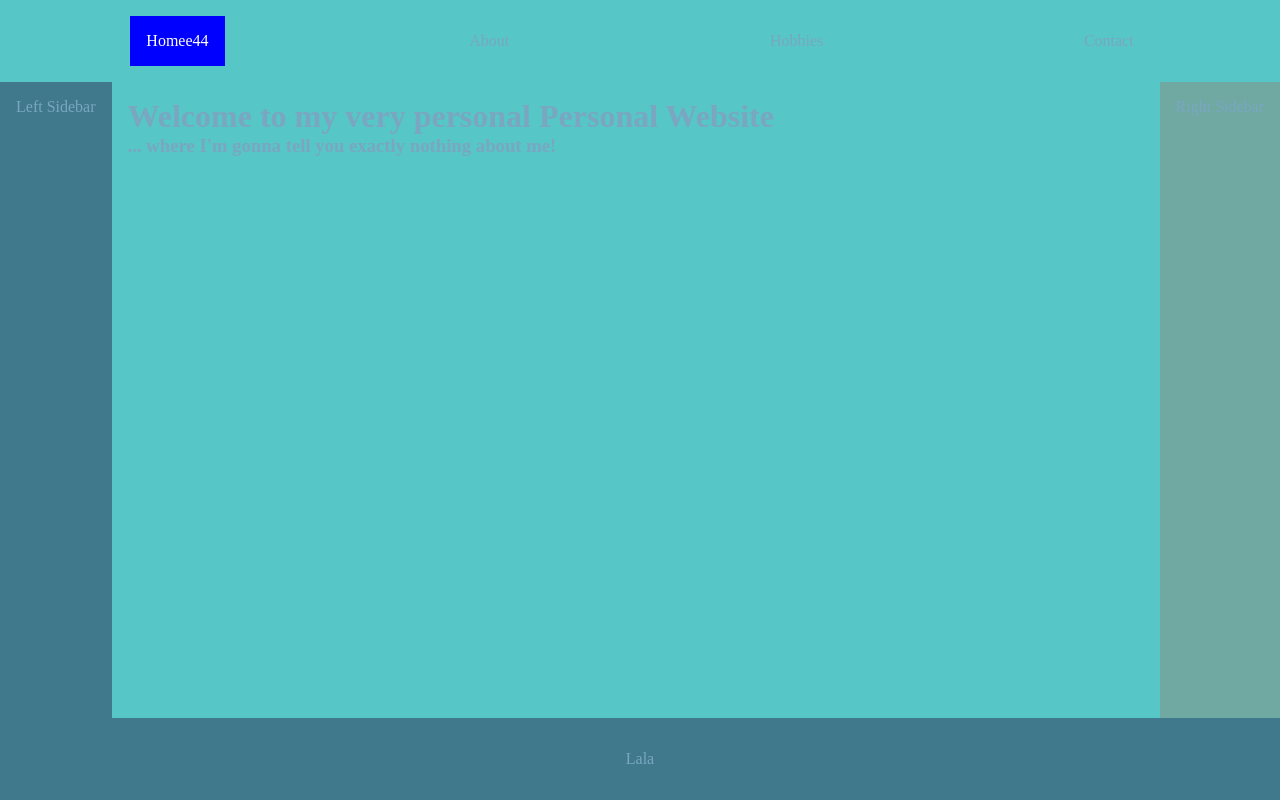
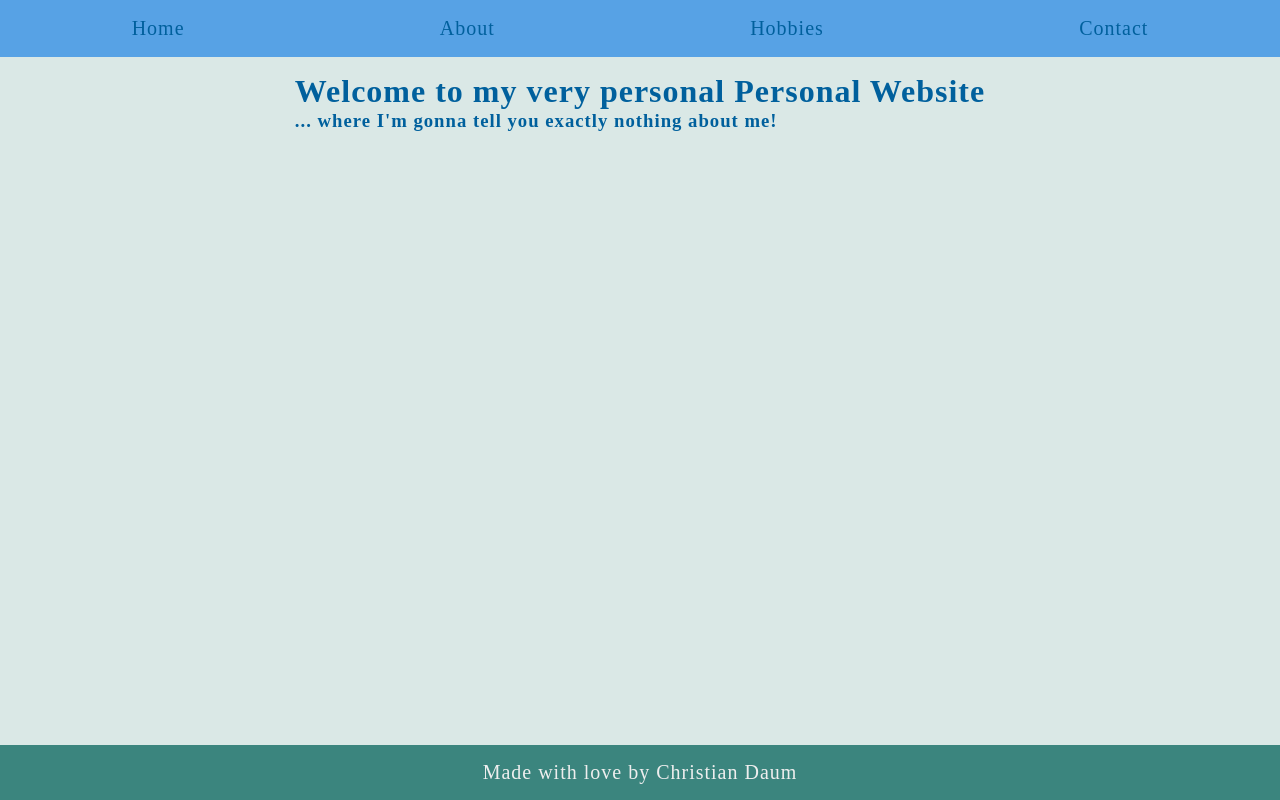
Before and after one commit to mayinx/rick-n-morty-on-steroids, a React app: page / in a window 1280 px wide. Built offline with nearby package versions, Linux system fonts and the light colour scheme; a web font is replaced by a local one.

Commit message:
Add base project structure

```diff
--- a/src/components/app/App.js
+++ b/src/components/app/App.js
@@ -10,21 +10,31 @@ function App() {
     <div className="App">
       <header className="App__header">
         <nav className="App__nav">
+          <ul>
+            <li>
               <NavLink className="NavLink" to="/">
-            Homee44
+                Home
               </NavLink>
+            </li>
+
+            <li>
               <NavLink className="NavLink" to="/about">
                 About
               </NavLink>
+            </li>
+            <li>
               <NavLink className="NavLink" to="/hobbies">
                 Hobbies
               </NavLink>
+            </li>
+            <li>
               <NavLink className="NavLink" to="/contact">
                 Contact
               </NavLink>
+            </li>
+          </ul>
         </nav>
       </header>
-      <div class="left-sidebar">Left Sidebar</div>
       <main>
         <Switch>
           <Route exact path="/">
@@ -41,8 +51,9 @@ function App() {
           </Route>
         </Switch>
       </main>
-      <div class="right-sidebar">Right Sidebar</div>
-      <footer>Lala</footer>
+      <footer>
+        <div>Made with love by Christian Daum</div>
+      </footer>
     </div>
   );
 }
--- a/src/index.css
+++ b/src/index.css
@@ -1,9 +1,10 @@
+@import url(https://fonts.googleapis.com/css?family=News+Cycle);
 @import "styles/_base.css";
 @import "styles/_utils.css";
 @import "styles/_buttons.css";
 @import "styles/_tags.css";
-/* @import "styles/_layout-1.css"; */
-@import "styles/_layout-2.css";
+@import "styles/_layout-1.css";
+/* @import "styles/_layout-2.css"; */
 @import "styles/_header.css";
 @import "styles/_header-nav.css";
 @import "styles/_footer.css";
--- a/src/styles/_base.css
+++ b/src/styles/_base.css
@@ -9,7 +9,8 @@
 html {
   font-size: 16px;
   font-family: "News Cycle";
-  /* to prvgent scrolling of the body - we just want scrolling in the main container  */
+  letter-spacing: 1px;
+  /* to prevent scrolling of the body - we just want scrolling in the main container  */
   height: 100%;
   overflow: hidden;
   color: var(--page-font-color);
@@ -21,19 +22,19 @@ p {
 
 :root {
   /* CSS HEX */
-  --primary-color: #56c6c6;
-  --secondary-color: #004c6d;
-  --tertiary-color: #346888;
-  --quaternary-color: #5886a5;
-  --quinary-color: #7aa6c2;
+  --primary-color: #57a2e5; /* header */
+  --secondary-color: #dae8e6; /* main */
+  --tertiary-color: #3b857e; /* footer */
+  --quaternary-color: #00609d; /* main font color */
+  --quinary-color: #00c4f1; /* hover bg nav item */
   --senary-color: #9dc6e0;
 
   /* quaternary, quinary, senary, septenary, octonary, nonary */
 
   --header-height-mobile: 75px;
 
-  --page-bg-color: var(--senary-color);
-  --page-font-color: var(--quinary-color);
+  --page-bg-color: var(--secondary-color);
+  --page-font-color: var(--quaternary-color);
   --hover-font-color: #eee;
 
   /* HEADER */
@@ -42,25 +43,25 @@ p {
   --header-border-bottom-color: var(--secondary-color);
 
   /* LEFT SIDEBAR */
-  --left-sb-bg-color: #40798cff;
-  --left-sb-font-color: var(--page-font-color);
+  /* --left-sb-bg-color: #40798cff;
+  --left-sb-font-color: var(--page-font-color); */
 
   /* MAIN */
-  --main-bg-color: var(--primary-color);
+  --main-bg-color: var(--secondary-color);
   --main-font-color: var(--page-font-color);
 
   /* RIGHT SIDEBAR */
-  --right-sb-bg-color: #70a9a1ff;
-  --right-sb-font-color: var(--page-font-color);
+  /* --right-sb-bg-color: #70a9a1ff;
+  --right-sb-font-color: var(--page-font-color); */
 
   /* FOOTER*/
-  --footer-bg-color: #40798c;
-  --footer-font-color: var(--page-font-color);
+  --footer-bg-color: var(--tertiary-color);
+  --footer-font-color: var(--hover-font-color);
 
   /* MAIN NAV */
   --nav-item-link-color: var(--page-font-color);
-  --nav-item-hover-bg-color: var(--secondary-color);
-  --nav-item-hover-border-color: var(--tertiary-color);
+  --nav-item-hover-bg-color: var(--quinary-color);
+  --nav-item-hover-border-color: #6b8fdb;
   --nav-item-hover-font-color: var(--hover-font-color);
 
   --form-inputs-bg-color: #f5f5f5;
--- a/src/styles/_header-nav.css
+++ b/src/styles/_header-nav.css
@@ -1,20 +1,55 @@
 .App__nav {
   display: flex;
   justify-content: space-around;
+
+  /* flex: auto; */
 }
 
-.App__nav .NavLink {
-  padding: 1rem;
-  color: var(--nav-item-link-color);
-  text-decoration: none;
+.App__nav ul {
+  list-style-type: none;
+  display: flex;
+  flex-direction: row;
+  text-align: center;
+  align-items: stretch;
+  justify-content: center;
+  width: 100%;
+  gap: 0.5rem;
 }
 
-.App__nav .active {
-  color: white;
-  background-color: blue;
+.App__nav ul li {
+  flex: 1 1 auto;
+  display: flex;
+  align-items: center;
+  justify-content: center;
+
+  text-align: center;
+  transition: all 0.3s;
+  border: 1px solid transparent;
 }
 
-/* --nav-item-link-color: var(--page-font-color);
---nav-item-hover-bg-color: var(--secondary-color);
---nav-item-hover-border-color: var(--tertiary-color);
---nav-item-hover-font-color: var(--hover-font-color); */
+.App__nav ul li.active,
+.App__nav ul li:hover {
+  background-color: var(--nav-item-hover-bg-color);
+  color: var(--nav-item-hover-font-color);
+  border-radius: 10px;
+  border: 1px solid var(--nav-item-hover-border-color);
+}
+
+.App__nav ul li a {
+  padding: 0.5rem;
+  flex: auto;
+  display: flex;
+  justify-content: center;
+  text-decoration: none;
+  color: var(--nav-item-link-color);
+  align-items: center;
+  /* justify-content: flex-start; */
+  justify-content: center;
+  font-size: 1.25rem;
+  /* padding: 1rem; */
+}
+
+.App__nav ul li.active a,
+.App__nav ul li:hover a {
+  color: var(--nav-item-hover-font-color);
+}
--- a/src/styles/_layout-1.css
+++ b/src/styles/_layout-1.css
@@ -11,6 +11,8 @@ header {
   text-align: center;
   color: var(--header-font-color);
   background-color: var(--header-bg-color);
+  padding: 0.5rem;
+  font-size: 1.25rem;
 }
 
 main {
@@ -26,6 +28,13 @@ main {
 footer {
   color: var(--footer-font-color);
   background-color: var(--footer-bg-color);
-  height: 3rem;
+  /* height: 3rem; */
   margin-top: auto;
+  padding: 1rem;
+
+  font-size: 1.25rem;
+
+  display: flex;
+  align-items: center;
+  justify-content: center;
 }
```
Also changed, not shown: 4 other files. Lines whose indentation alone changed are shown as unchanged.
